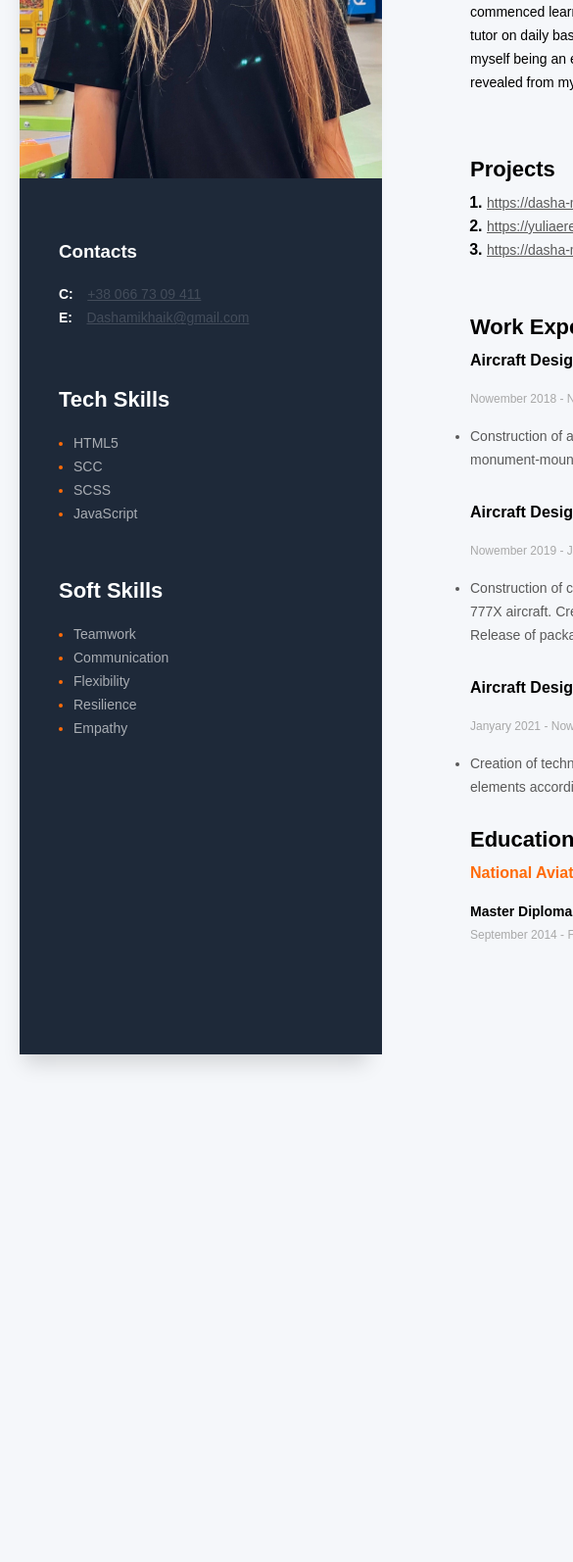
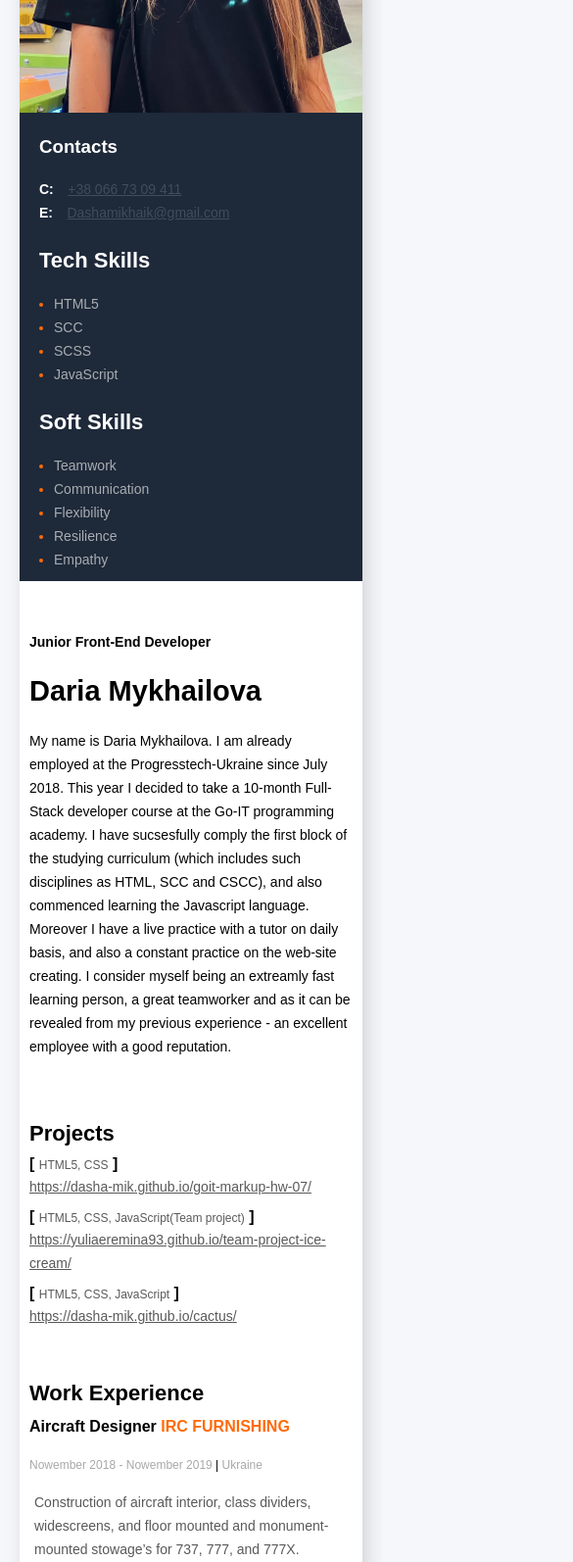
Before and after one commit to Dasha-Mik/My_CV, a plain HTML site: page index.html in a window 390 px wide. Shown: the part 406-2000 px from the top of the page at 98% size, 585 px wide, since content can reach past the window. Before the commit the page ends 1522 px from the top, so only its background shows below. Drawn offline with Linux system fonts and the light colour scheme.

Commit message:
4th commit

```diff
--- /dev/null
+++ b/css/media.css
@@ -0,0 +1,100 @@
+@media(max-width:1100px){
+    .about-me-container{
+        padding-left: 50px;
+        padding-right: 50px;
+    }
+}
+
+@media(max-width:980px){
+    .contacts-container {
+        margin: 40px 20px;
+    }
+
+    .tech-skills-container{
+        margin: 55px 20px 0 20px;
+    }
+
+    .Soft-skills-container{
+        margin: 55px 20px 0 20px;
+    }
+
+    .description {
+        width: 100%;
+    }
+}
+
+@media(max-width:768px){
+    .wrapper {
+        flex-direction: column;
+    }
+
+    .sidebar {
+        width: 100%;
+        padding-top: 0;
+        padding-bottom: 10px;
+    }
+
+    .contacts-container {
+        margin: 20px 20px;
+    }
+
+    .tech-skills-container {
+        margin: 25px 20px 0 20px;
+    }
+
+    .Soft-skills-container {
+        margin: 25px 20px 0 20px;
+    }
+
+    .about-me-container {
+        width: 100%;
+        padding-top: 50px;
+        padding-bottom: 50px;
+    }
+}
+
+@media(max-width:590px){
+    .name {
+        font-size: 35px;
+        line-height: 50px;
+    }
+
+    .about-me-container {
+        padding-left: 20px;
+        padding-right: 20px;
+    }
+
+    .profession-duties-item {
+        max-width: 100%;
+        padding-left: 5px;
+    }
+
+    .project-item {
+        margin-left: 0px;
+    }
+}
+
+@media(max-width:450px){
+    .name {
+        font-size: 29px;
+        line-height: 30px;
+    }
+
+    .description {
+        text-align: left;
+    }
+
+    .about-me-container {
+        padding-left: 10px;
+        padding-right: 10px;
+    }
+
+    .technology-name {
+        font-size: 12px;
+        line-height: 20px;
+    }
+
+    .profession-duties-item {
+        list-style: none;
+    }
+}
--- a/css/styles.css
+++ b/css/styles.css
@@ -26,13 +26,13 @@ body {
 
 .sidebar{
     background: #1e2939;
-    width: 370px;
+    width: 30%;
     padding-top: 40px;
     padding-bottom: 40px;
 }
 
 .my-photo{
-    width: 370px;
+    width: 100%;
 }
 
 
@@ -41,12 +41,11 @@ body {
     padding-right: 90px;
     padding-top: 110px;
     padding-bottom: 110px;
+    width: 65%;
 }
 
 .contacts-container{
-    margin: 60px;
-    margin-left: 40px;
-    margin-right: 40px;
+    margin: 60px 40px;
 }
 
 .contacts-title{
@@ -81,9 +80,7 @@ body {
 }
 
 .tech-skills-container{
-    margin-left: 40px;
-    margin-right: 40px;
-    margin-top: 55px;
+    margin: 55px 40px 0 40px;
 }
 
 .tech-skills-item{
@@ -99,9 +96,7 @@ body {
 }
 
 .Soft-skills-container{
-    margin-left: 40px;
-    margin-right: 40px;
-    margin-top: 55px;
+    margin: 55px 40px 0 40px;
 }
 
 .Soft-skills-title{
@@ -140,7 +135,8 @@ body {
     line-height: 24px;
     margin-top: 24px;
     margin-right: 329px;
-    width: 550px;
+    width: 588px;
+    text-align: justify;
 }
 
 .info-container{
@@ -176,6 +172,9 @@ body {
 .project-item{
     font-weight: 700;
     margin-left: 17px;
+    display: flex;
+    flex-direction: column-reverse;
+    margin-bottom: 10px;
 }
 
 .project-container{
--- a/index.html
+++ b/index.html
@@ -4,14 +4,19 @@
     <meta charset="UTF-8">
     <meta name="viewport" content="width=device-width, initial-scale=1.0">
     <title>My resume</title>
+    <link rel="preconnect" href="https://fonts.gstatic.com">
     <link rel="stylesheet" href="css/styles.css">
-    <link rel="preconnect" href="https://fonts.gstatic.com">
+    <link rel="stylesheet" href="css/media.css">
+
 </head>
 <body>
     <!-- main container -->
     <div class="wrapper">
         <aside class="sidebar">
-            <img class="my-photo" src="img/IMG_0626.JPG" alt="My Photo">
+            <div class="sidebar-img">
+                <img class="my-photo" src="img/IMG_0626.JPG" alt="My Photo">
+            </div>
+
 
             <!-- Contacts container -->
             <div class="contacts-container">
@@ -69,17 +74,17 @@
                 <ol>
                     <li class="project-item">
                        <a class="projects-link" href="https://dasha-mik.github.io/goit-markup-hw-07/">https://dasha-mik.github.io/goit-markup-hw-07/</a>
-                       <span class="dots">...........................</span>
+
                        <span> <b>[</b> <span class="technology-name">HTML5, CSS</span> <b>]</b> </span>
                     </li>
                     <li class="project-item">
                        <a class="projects-link" href="https://yuliaeremina93.github.io/team-project-ice-cream/">https://yuliaeremina93.github.io/team-project-ice-cream/</a>
-                       <span class="dots">..............</span>
+
                        <span> <b>[</b>  <span class="technology-name">HTML5, CSS, JavaScript(Team project)</span> <b>]</b> </span>
                     </li>
                     <li class="project-item">
                        <a class="projects-link" href="https://dasha-mik.github.io/cactus/">https://dasha-mik.github.io/cactus/</a>
-                       <span class="dots">............................................</span>
+
                        <span> <b> [</b> <span class="technology-name">HTML5, CSS, JavaScript</span> <b>]</b> </span>
                     </li>
                 </ol>
```
